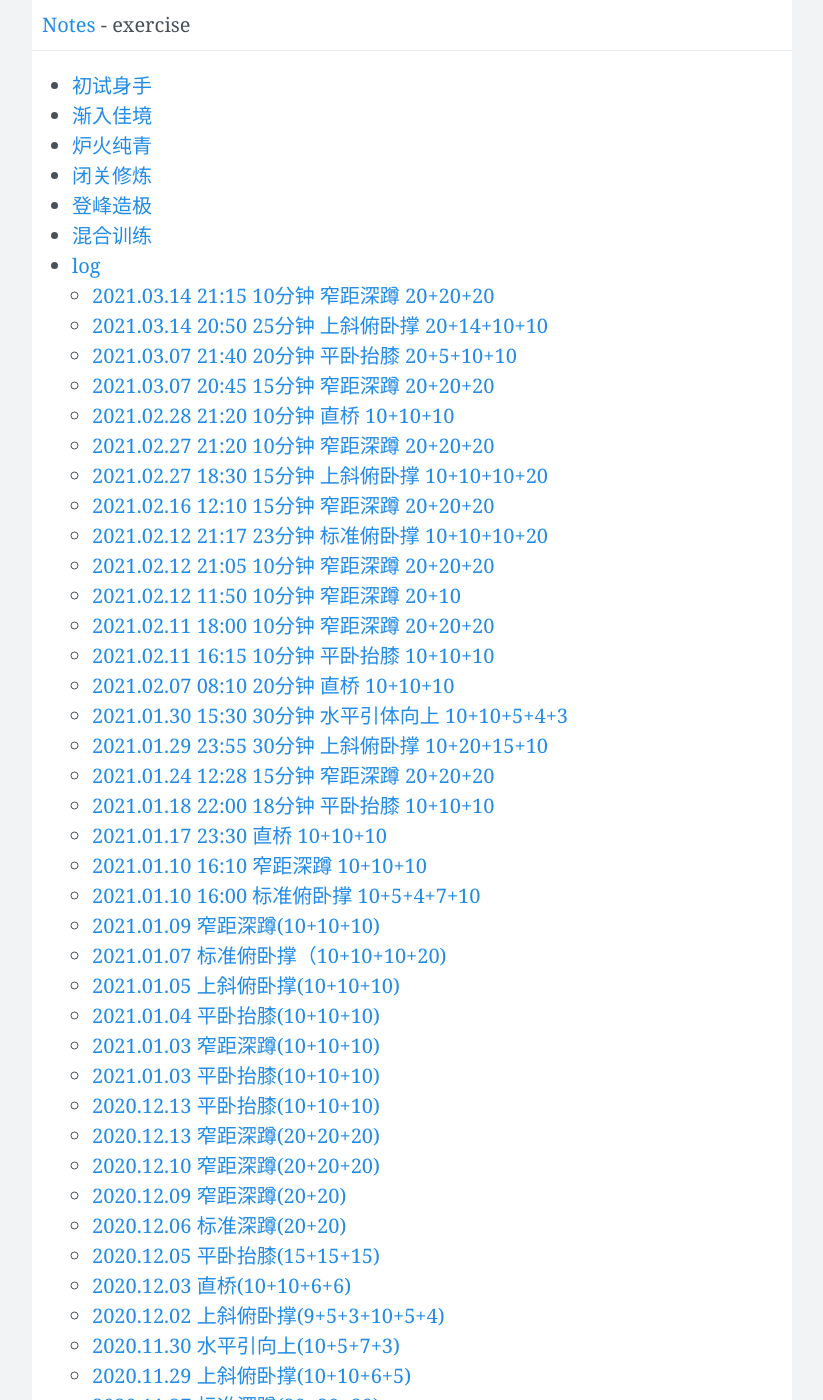
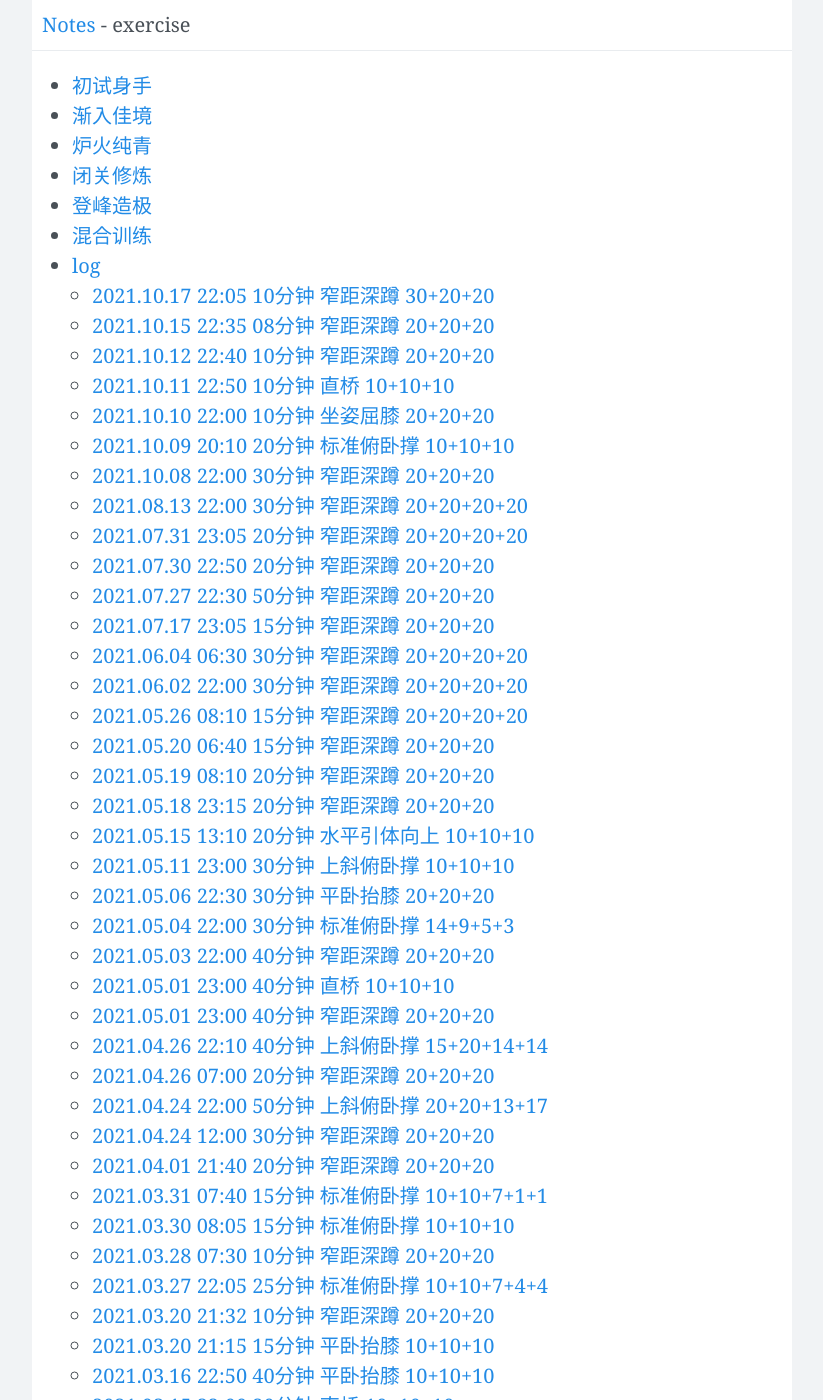
Before and after one commit to wangtiga/wangtiga.github.io, a Jekyll site: the page built from _previews/exercise.md, in a window 1280 px wide and 1400 px high. Shown: the whole window, without its empty margins (228-1051 px from the left). Built offline with Jekyll 4.4.1, drawn with Linux system fonts in a browser that asks for light colours; nearby versions of some CDN libraries; comment, search, counter and statistics services are not loaded; some of the changed text lies outside the part shown.

Commit message:
updated from r1

```diff
--- a/_previews/exercise.md
+++ b/_previews/exercise.md
@@ -49,6 +49,83 @@ tags:   todo
 
 
 ### log
+
+
+#### 2021.10.17 22:05 10分钟 窄距深蹲 30+20+20
+#### 2021.10.15 22:35 08分钟 窄距深蹲 20+20+20
+#### 2021.10.12 22:40 10分钟 窄距深蹲 20+20+20
+
+短时间做完，大腿肌肉发力更明显
+
+#### 2021.10.11 22:50 10分钟 直桥 10+10+10
+
+俯卧撑后，浑身明显肌肉酸痛
+
+#### 2021.10.10 22:00 10分钟 坐姿屈膝  20+20+20
+#### 2021.10.09 20:10 20分钟 标准俯卧撑 10+10+10
+#### 2021.10.08 22:00 30分钟 窄距深蹲 20+20+20
+
+10月 奔丧 钻瓦罐 孝布 夺钉 哭丧 下葬
+
+08~09月 蚂蚁搬家
+
+#### 2021.08.13 22:00 30分钟 窄距深蹲 20+20+20+20
+
+有少量异响
+
+#### 2021.07.31 23:05 20分钟 窄距深蹲 20+20+20+20
+
+有异响
+
+#### 2021.07.30 22:50 20分钟 窄距深蹲 20+20+20
+#### 2021.07.27 22:30 50分钟 窄距深蹲 20+20+20
+
+膝盖多处有明显异响
+
+#### 2021.07.17 23:05 15分钟 窄距深蹲 20+20+20
+
+06~07月 带小孩
+
+#### 2021.06.04 06:30 30分钟 窄距深蹲 20+20+20+20
+#### 2021.06.02 22:00 30分钟 窄距深蹲 20+20+20+20
+#### 2021.05.26 08:10 15分钟 窄距深蹲 20+20+20+20
+#### 2021.05.20 06:40 15分钟 窄距深蹲 20+20+20
+#### 2021.05.19 08:10 20分钟 窄距深蹲 20+20+20
+#### 2021.05.18 23:15 20分钟 窄距深蹲 20+20+20
+#### 2021.05.15 13:10 20分钟 水平引体向上 10+10+10
+
+酸痛几天后，终于可以自由伸缩胳膊，但胳膊肘内侧仍然有明显肿胀感
+
+#### 2021.05.11 23:00 30分钟 上斜俯卧撑 10+10+10
+#### 2021.05.06 22:30 30分钟 平卧抬膝 20+20+20
+#### 2021.05.04 22:00 30分钟 标准俯卧撑 14+9+5+3
+#### 2021.05.03 22:00 40分钟 窄距深蹲 20+20+20
+#### 2021.05.01 23:00 40分钟 直桥 10+10+10
+
+第三组时，双臂麻痹感强烈，出汗，北部肌肉微弱发力感
+
+#### 2021.05.01 23:00 40分钟 窄距深蹲 20+20+20
+#### 2021.04.26 22:10 40分钟 上斜俯卧撑 15+20+14+14
+#### 2021.04.26 07:00 20分钟 窄距深蹲 20+20+20
+#### 2021.04.24 22:00 50分钟 上斜俯卧撑 20+20+13+17
+#### 2021.04.24 12:00 30分钟 窄距深蹲 20+20+20
+#### 2021.04.01 21:40 20分钟 窄距深蹲 20+20+20
+#### 2021.03.31 07:40 15分钟 标准俯卧撑 10+10+7+1+1
+#### 2021.03.30 08:05 15分钟 标准俯卧撑 10+10+10
+
+相对上次轻松很多，可能昨晚睡眠质量比较好。
+但昨晚加班和23点才到家洗澡睡觉，睡前头痛剧烈，没有玩手机，望着月光，估计12点睡觉，一夜沉睡，做梦在房顶上下攀爬，07点左右自然醒，不困，状态非常好
+
+#### 2021.03.28 07:30 10分钟 窄距深蹲 20+20+20
+#### 2021.03.27 22:05 25分钟 标准俯卧撑 10+10+7+4+4
+
+十分吃力，不确定是状态差，还是体质下降严重
+
+#### 2021.03.20 21:32 10分钟 窄距深蹲 20+20+20
+#### 2021.03.20 21:15 15分钟 平卧抬膝 10+10+10
+#### 2021.03.16 22:50 40分钟 平卧抬膝 10+10+10
+#### 2021.03.15 22:00 20分钟 直桥 10+10+10
+
 
 #### 2021.03.14 21:15 10分钟 窄距深蹲 20+20+20
 
```
Also changed, not shown: _posts/2019-09-17-linux_command.md (+66 -0 lines), _posts/2021-04-24-prometheus_metric_types.md (+1 -1 lines), _previews/my_software.md (+0 -1 lines).
